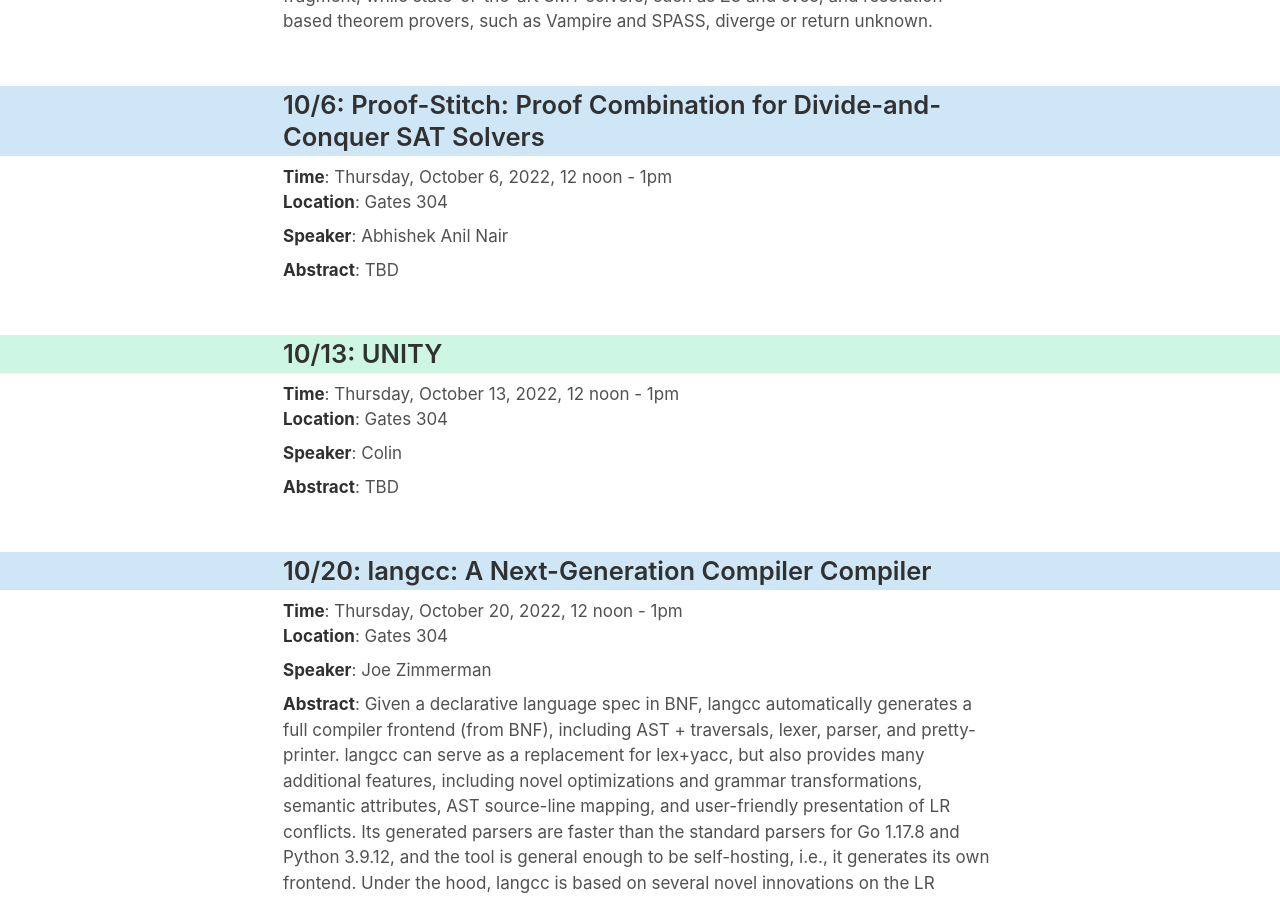
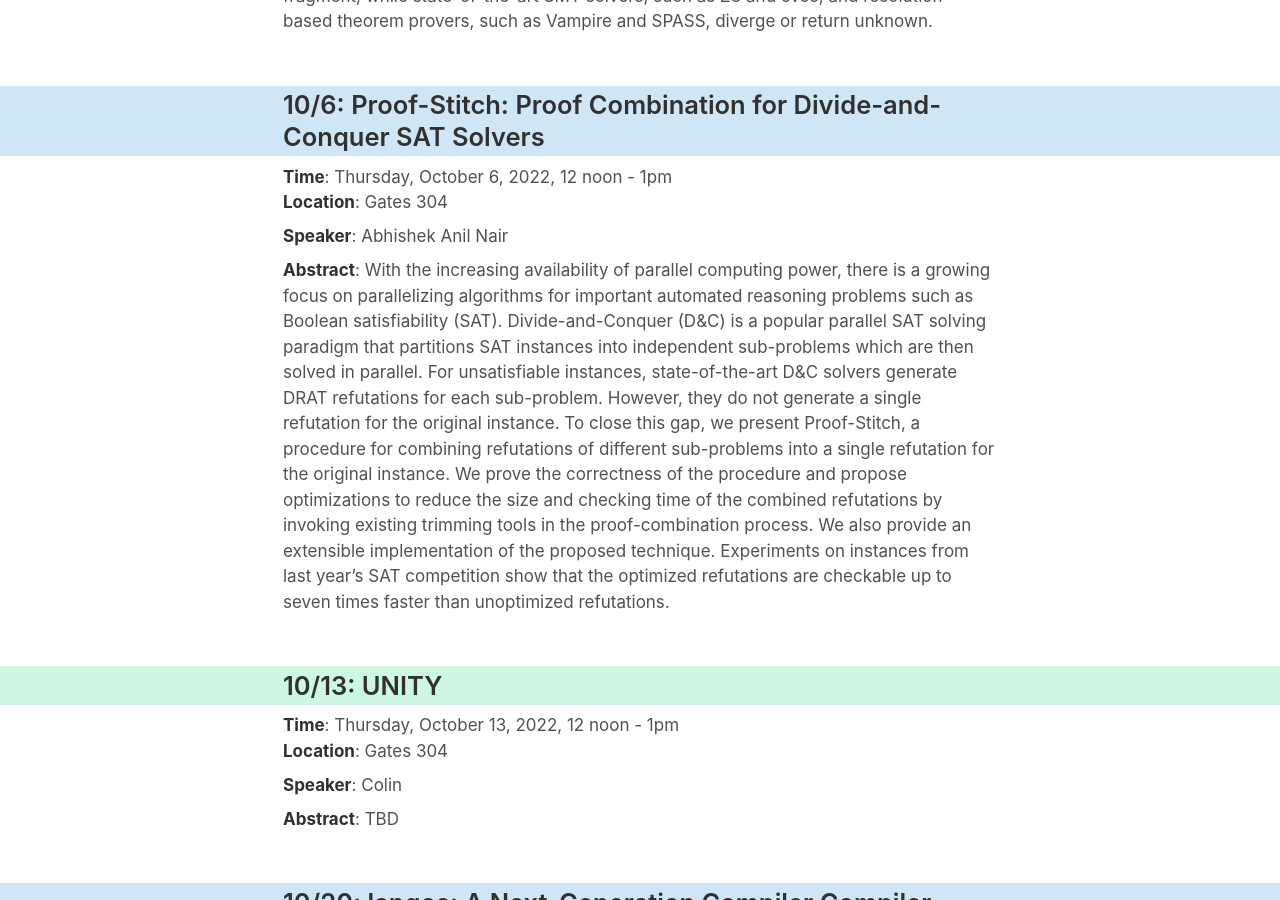
Before and after one commit to software-research-lunch/software-research-lunch.github.io, a Jekyll site: the page built from index.html, in a window 1280 px wide and 900 px high, scrolled down 2222 px. Built offline with Jekyll 4.4.1, drawn with Linux system fonts in a browser that asks for light colours.

Commit message:
add abstract for next week

```diff
--- a/_data/schedule.yml
+++ b/_data/schedule.yml
@@ -93,7 +93,16 @@ y22_fall:
     food: ""
 
   - date: "2022-10-06"
-    abstract: "TBD"
+    abstract: "With the increasing availability of parallel computing power, there is a growing focus on parallelizing algorithms
+              for important automated reasoning problems such as Boolean satisfiability (SAT). Divide-and-Conquer (D&C) is a popular
+              parallel SAT solving paradigm that partitions SAT instances into independent sub-problems which are then solved in parallel.
+              For unsatisfiable instances, state-of-the-art D&C solvers generate DRAT refutations for each sub-problem. However, they do not
+              generate a single refutation for the original instance. To close this gap, we present Proof-Stitch, a procedure for combining
+              refutations of different sub-problems into a single refutation for the original instance. We prove the correctness of the procedure
+              and propose optimizations to reduce the size and checking time of the combined refutations by invoking existing trimming tools
+              in the proof-combination process. We also provide an extensible implementation of the proposed technique. Experiments
+              on instances from last year’s SAT competition show that the optimized refutations are checkable up to seven times faster than
+              unoptimized refutations."
     title: "Proof-Stitch: Proof Combination for Divide-and-Conquer SAT Solvers"
     speaker: "Abhishek Anil Nair"
     bio: "TBD"
```
